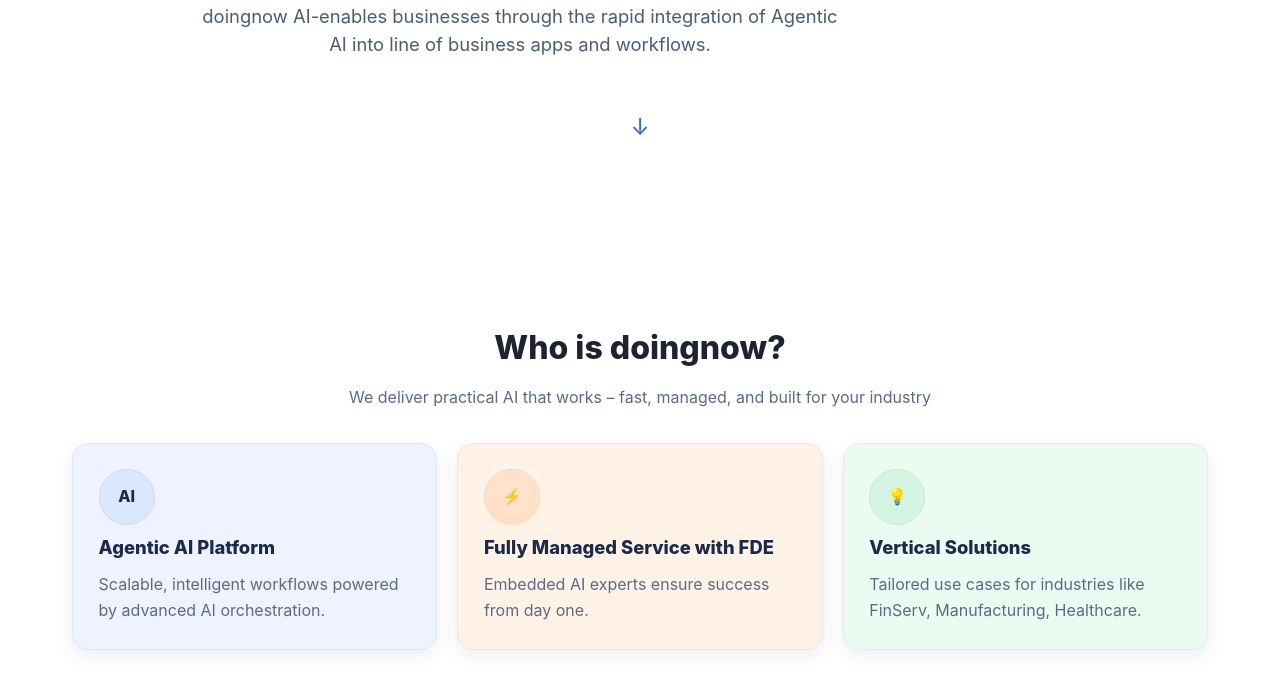
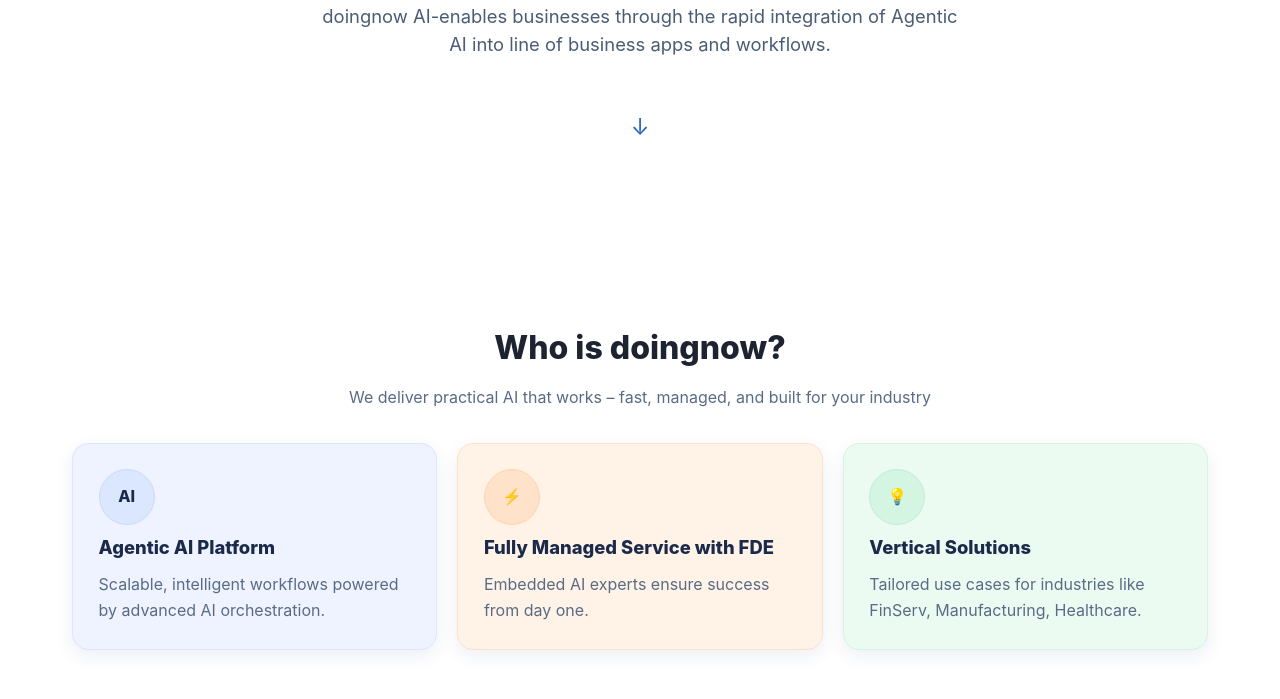
Before and after one commit to pinjopaul/pinjopaul.github.io, a plain HTML site: page index.html in a window 1280 px wide. Shown: the part 401-1100 px from the top of the page. Drawn offline with Linux system fonts and the light colour scheme.

Commit message:
Center align hero subtitle and adjust margin

```diff
--- a/css/styles.css
+++ b/css/styles.css
@@ -409,9 +409,10 @@
 .hero-subtitle {
   font-size: 1.15rem;
   color: #4a5d75;
-  margin: 0 0 2.5rem;
+  margin: 0 auto 2.5rem;
   line-height: 1.55;
   max-width: 640px;
+  text-align: center;
 }
 
 .hero-badge {
```
